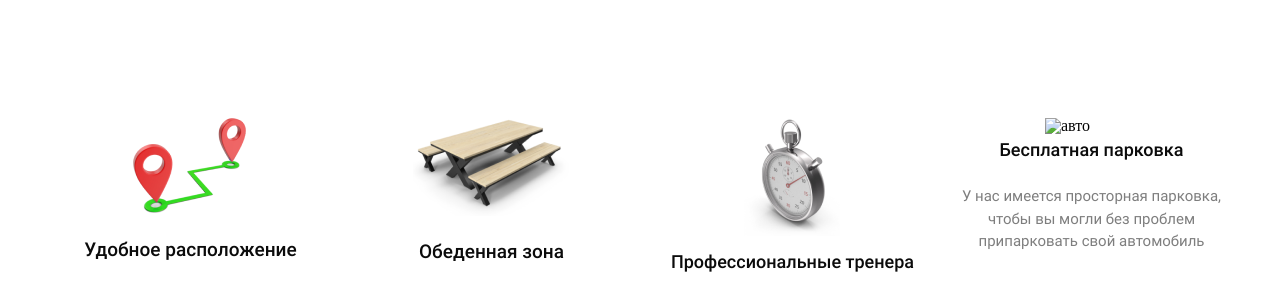
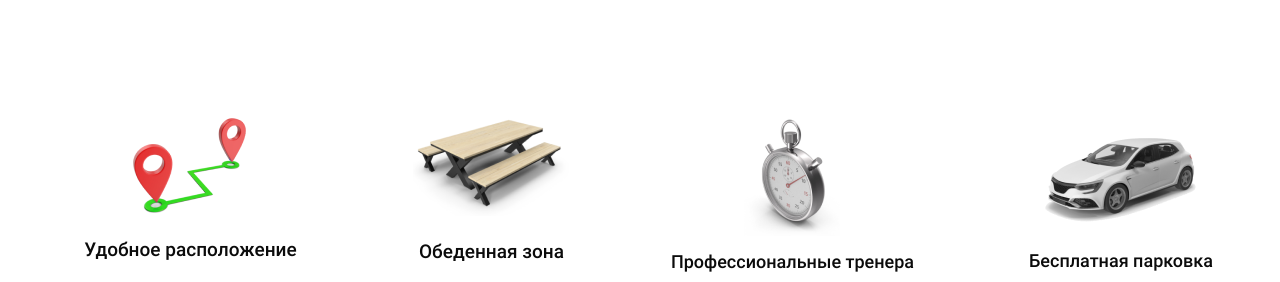
Before and after one commit to Arman-001/horse-world, a plain HTML site: page index.html in a window 1280 px wide. Shown: the part 1924-2206 px from the top of the page. Drawn offline with nearby package versions, Linux system fonts and the light colour scheme; files whose address does not match are found by name.

Commit message:
Update index.html

```diff
--- a/index.html
+++ b/index.html
@@ -143,7 +143,7 @@
                     </div>
                     <div class="info__car">
                         <div class="car__img">
-                            <img src="/src/images/авто.png" alt="авто">
+                            <img src="images/авто.png" alt="авто">
                         </div>
                         <div class="car__text">Бесплатная парковка</div>
                         <div class="car__subtitle-text">У нас имеется просторная парковка, чтобы вы могли без проблем припарковать свой автомобиль</div>
```
